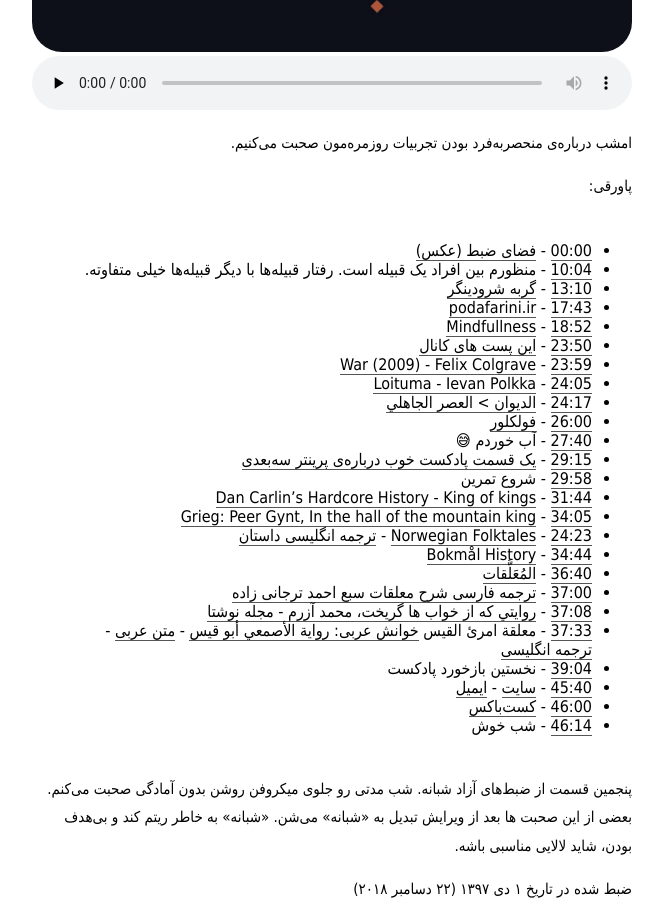
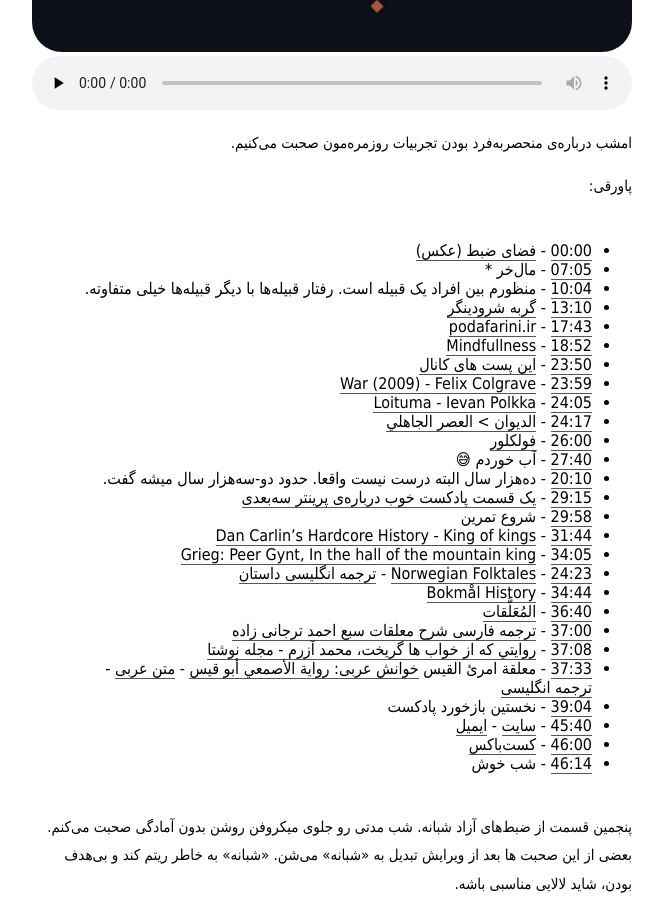
Before and after one commit to mohsend/mehsen.ir, a Jekyll site: the page built from _posts/2018-12-24-shabane-005.md, in a window 1280 px wide and 900 px high, scrolled down 850 px. Shown: the whole window, without its empty margins (308-971 px from the left). Built offline with Jekyll 4.4.1, drawn with Linux system fonts in a browser that asks for light colours; some web fonts are replaced.

Commit message:
Add 2 new footnotes

```diff
--- a/_posts/2018-12-24-shabane-005.md
+++ b/_posts/2018-12-24-shabane-005.md
@@ -31,6 +31,7 @@ podcast:
 
 پاورقی:
 * 00:00 - [فضای ضبط (عکس)](https://www.flickr.com/photos/mehsen/44628235430/in/datetaken-public/)
+* 07:05 - مال‌خر *
 * 10:04 - منظورم بین افراد یک قبیله است. رفتار قبیله‌ها با دیگر قبیله‌ها خیلی متفاوته.
 * 13:10 - [گربه شرودینگر](https://fa.wikipedia.org/wiki/%DA%AF%D8%B1%D8%A8%D9%87_%D8%B4%D8%B1%D9%88%D8%AF%DB%8C%D9%86%DA%AF%D8%B1)
 * 17:43 - [podafarini.ir](http://podafarini.ir)
@@ -41,6 +42,7 @@ podcast:
 * 24:17 - [الدیوان > العصر الجاهلي](https://www.aldiwan.net/cat-poets-pre-islamic-period)
 * 26:00 - [فولکلور](https://fa.wikipedia.org/wiki/%D9%81%D9%88%D9%84%DA%A9%D9%84%D9%88%D8%B1)
 * 27:40 - آب خوردم 😅
+* 20:10 - ده‌هزار سال البته درست نیست واقعا. حدود دو-سه‌هزار سال میشه گفت.
 * 29:15 - [یک قسمت پادکست خوب درباره‌ی پرینتر سه‌بعدی](https://t.me/radiobudio/53)
 * 29:58 - شروع تمرین
 * 31:44 - [Dan Carlin's Hardcore History - King of kings](https://www.dancarlin.com/hardcore-history-56-kings-of-kings/)
```
